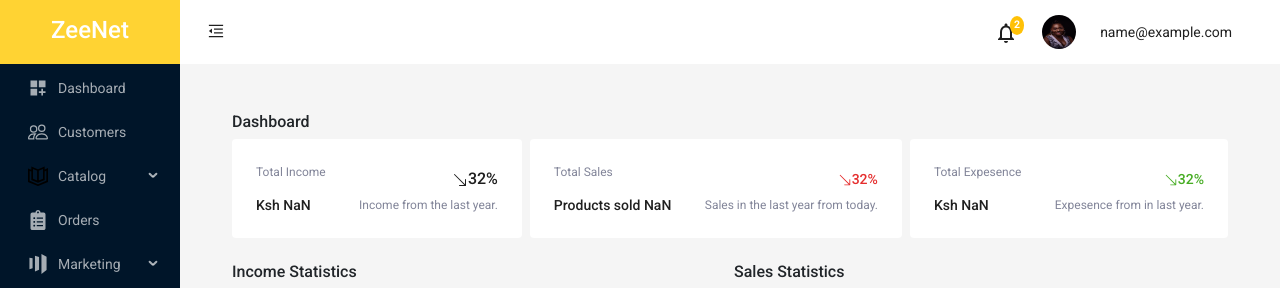
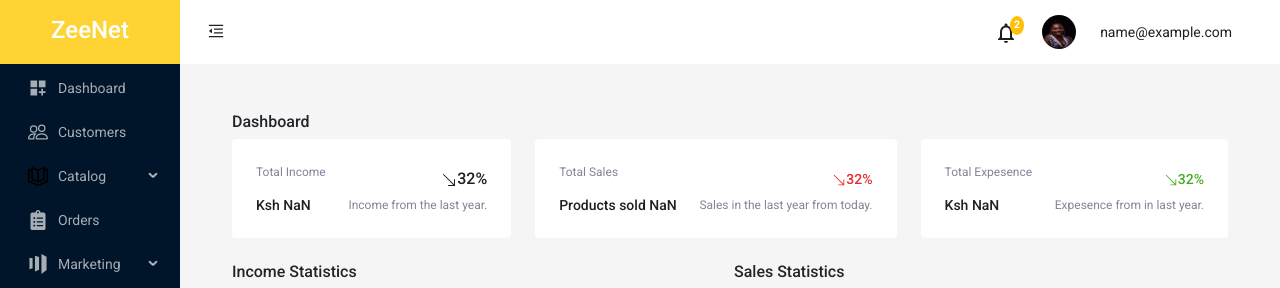
Before and after one commit to edwinonyango9286/zeenet-adminapp, a React (Create React App) app in the folder adminapp/: page /admin in a window 1280 px wide. Shown: the top 288 px of the page. Built offline with nearby package versions, Linux system fonts and the light colour scheme; no server answers; sample sign-in values are in the browser's storage.

Commit message:
code format

```diff
--- a/adminapp/src/Pages/Dashboard.js
+++ b/adminapp/src/Pages/Dashboard.js
@@ -183,7 +183,7 @@
     <>
       <div className="container">
         <h5 className="mb-2 title">Dashboard</h5>
-        <div className="d-flex justify-content-between align-items-center gap-2 flex-warp">
+        <div className="d-flex justify-content-between align-items-center gap-4 flex-wrap">
           <div className="d-flex justify-content-between align-items-end flex-grow-1 bg-white p-4 rounded-2">
             <div>
               <p className="desc">Total Income</p>
--- a/adminapp/src/Pages/Login.js
+++ b/adminapp/src/Pages/Login.js
@@ -48,7 +48,7 @@
         }}
       >
         <div className="col-12 d-flex align-items-center justify-content-center">
-          <div className="my-4 w-full w-md-30 bg-white rounded-2  p-4">
+          <div className="my-4 w-full w-md-30 bg-white rounded-2 p-4">
             <h5 className="text-center title">Login</h5>
             <p className="text-center">Login to your account to continue.</p>
             <div className="error text-center">
```
